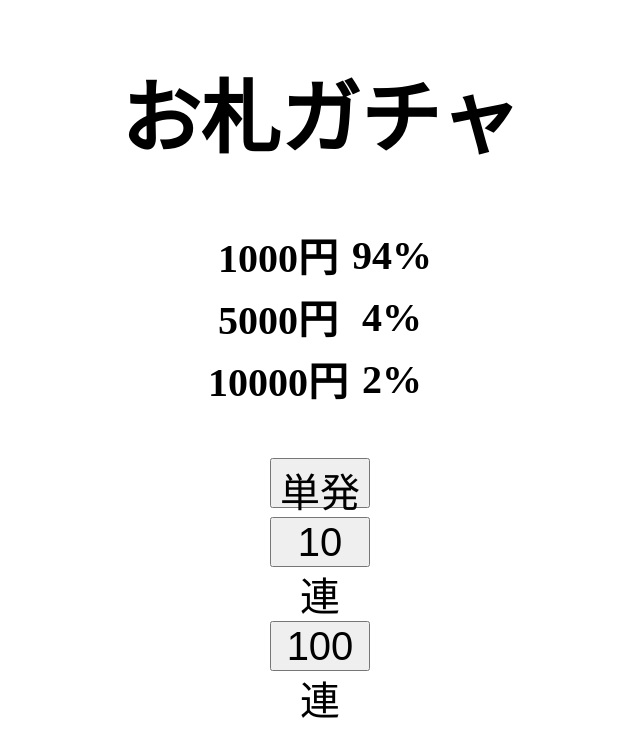
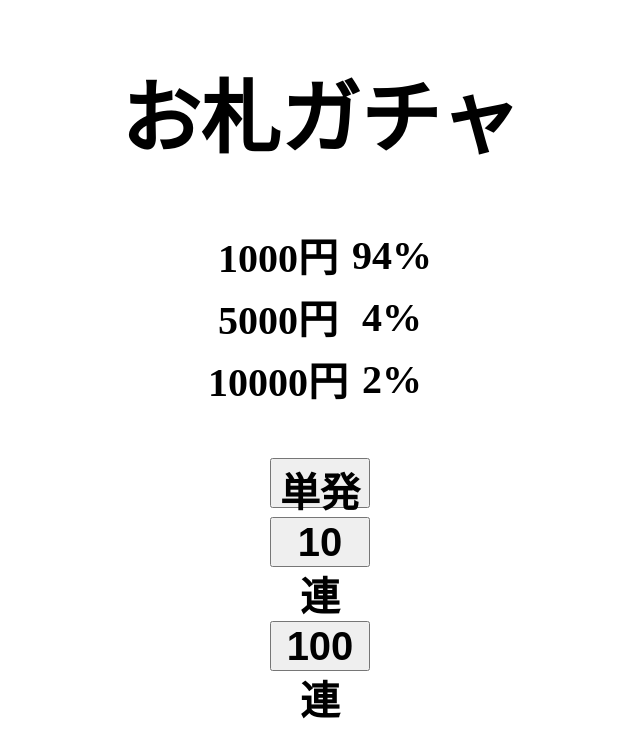
Before and after one commit to kyu099/billgacha, a plain HTML site: page index.html in a window 1280 px wide. Shown: the whole page, without its empty margins (320-960 px from the left). Drawn offline with Linux system fonts and the light colour scheme.

Commit message:
Update index.html

```diff
--- a/index.html
+++ b/index.html
@@ -41,15 +41,15 @@
         <br>
 
         <button id="one">
-            単発
+            <b>単発</b>
         </button>
         <br>
         <button id="ten">
-            10連
+            <b>10連</b>
         </button>
         <br>
         <button id="han">
-            100連
+            <b>100連</b>
         </button>
 
         <br>
```
